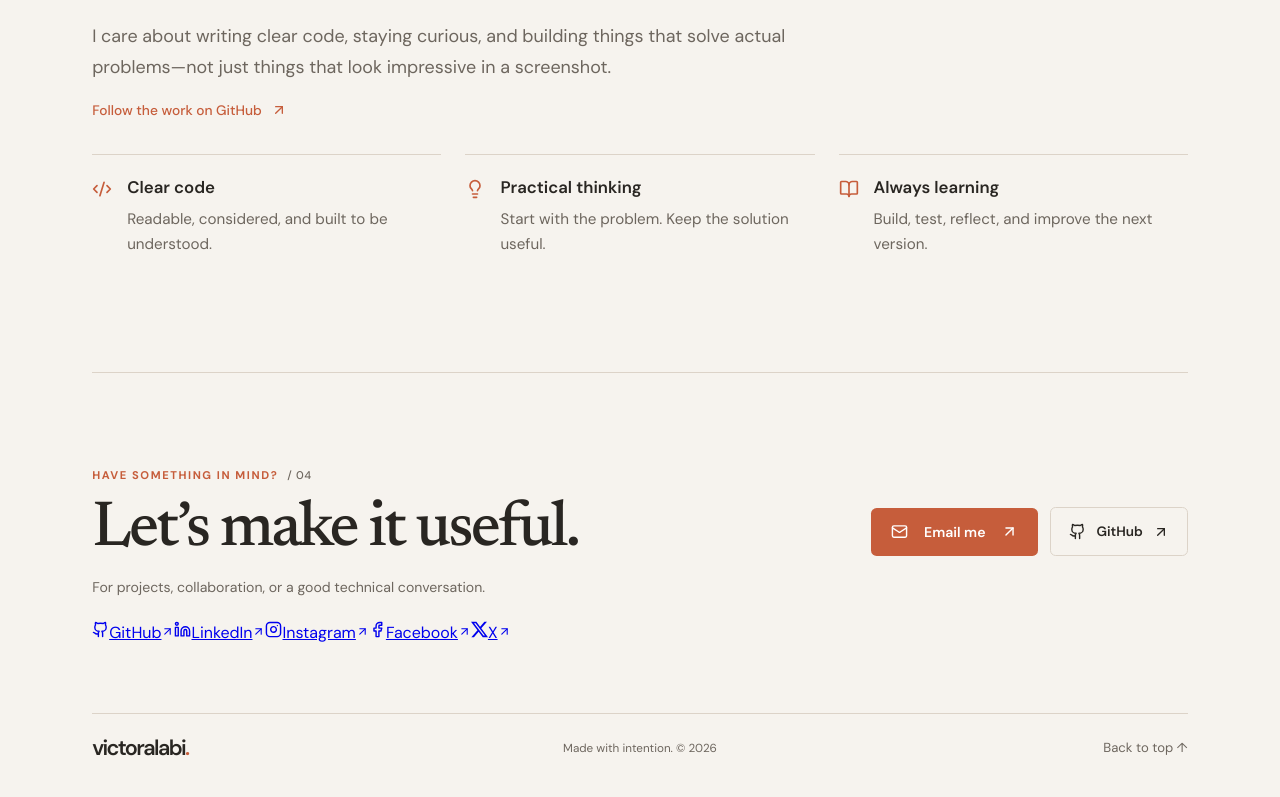
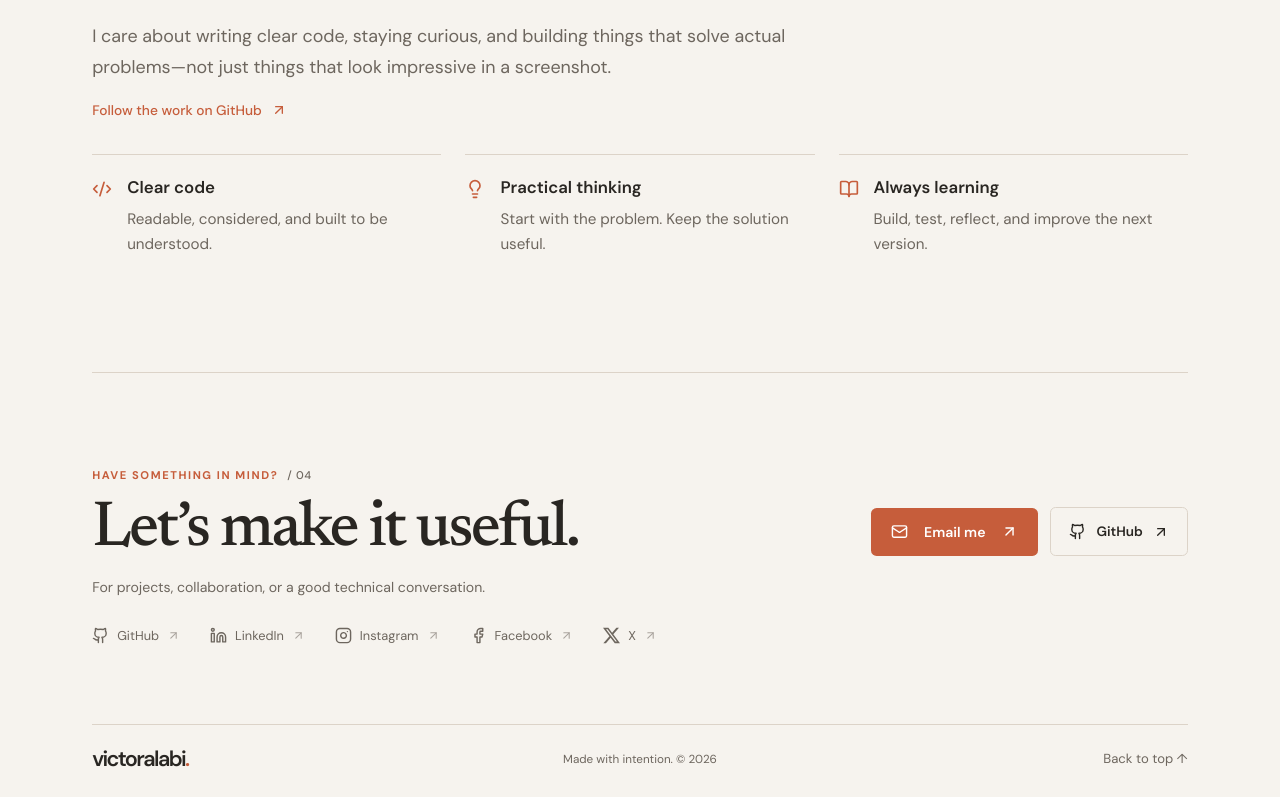
Before and after one commit to Vickiller-droid/victor-portfolio, a Next.js app: page / in a window 1280 px wide. Shown: the part 3830-4627 px from the top of the page. Built offline with nearby package versions, Linux system fonts and the light colour scheme.

Commit message:
Style portfolio social links

```diff
--- a/app/globals.css
+++ b/app/globals.css
@@ -269,3 +269,14 @@ body.dark .portfolioShapes{color:rgba(234,148,113,.32)}
   .footerBottom{grid-template-columns:1fr 1fr}
   .footerBottom>p{grid-column:1/-1}
 }
+
+
+/* Social profiles: quiet inline links with restrained hover feedback. */
+.socialLinks{grid-column:1/-1;display:flex;align-items:center;flex-wrap:wrap;gap:clamp(16px,2.6vw,30px);margin-top:-3px}
+.socialLink{display:inline-flex;align-items:center;gap:8px;min-height:36px;color:var(--muted-foreground);font-size:.8rem;text-decoration:none;transition:color 160ms ease,transform 160ms ease}
+.socialLink svg:last-child{opacity:.55;transition:opacity 160ms ease,transform 160ms ease}
+.socialLink:hover{color:var(--primary);transform:translateY(-2px)}
+.socialLink:hover svg:last-child{opacity:1;transform:translate(2px,-2px)}
+.socialLink:focus-visible{outline:2px solid var(--primary);outline-offset:4px;border-radius:3px}
+@media(max-width:760px){.socialLinks{gap:12px 20px;margin-top:0}.socialLink{min-height:40px;font-size:.82rem}}
+@media(prefers-reduced-motion:reduce){.socialLink,.socialLink svg:last-child{transition:none}.socialLink:hover{transform:none}}
```
